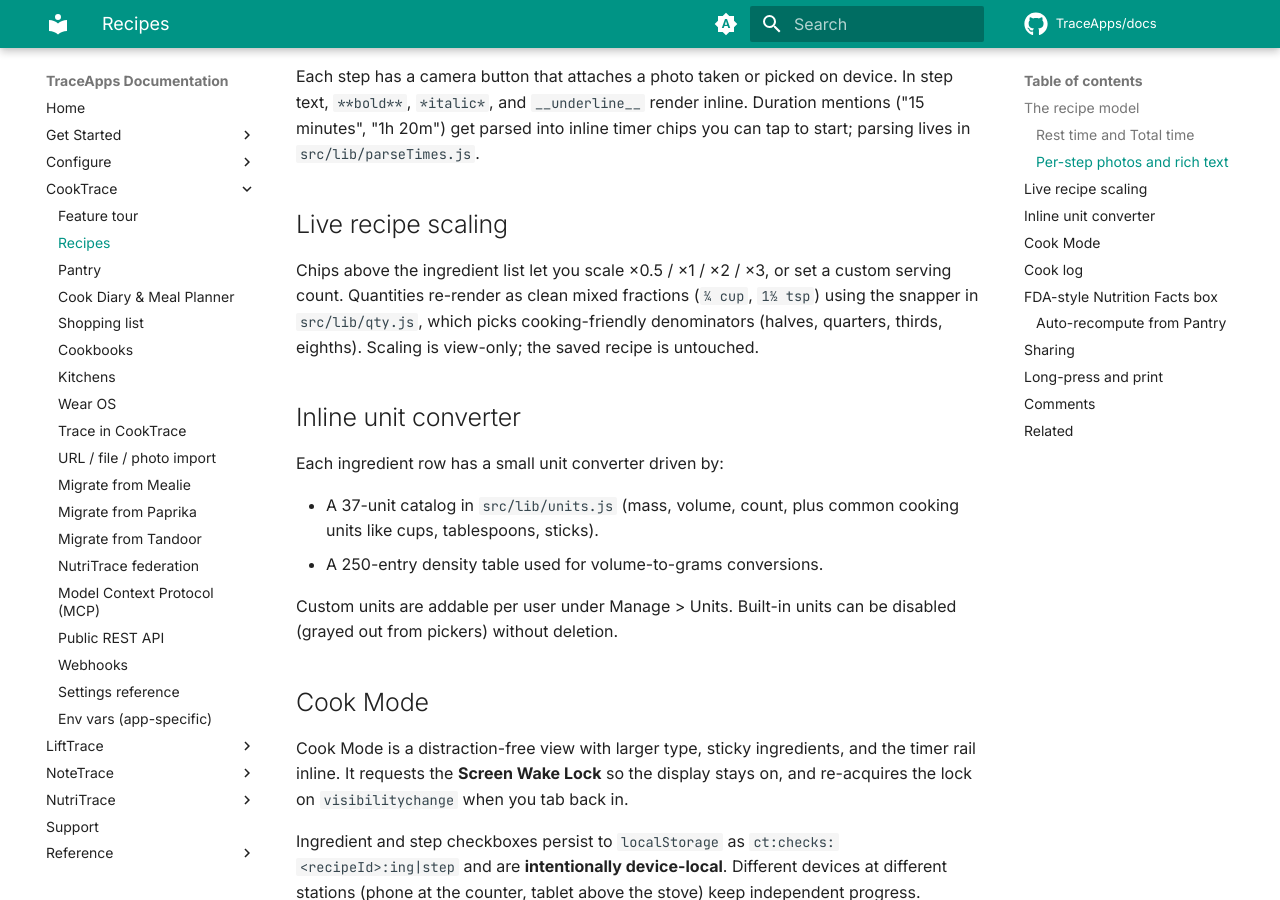
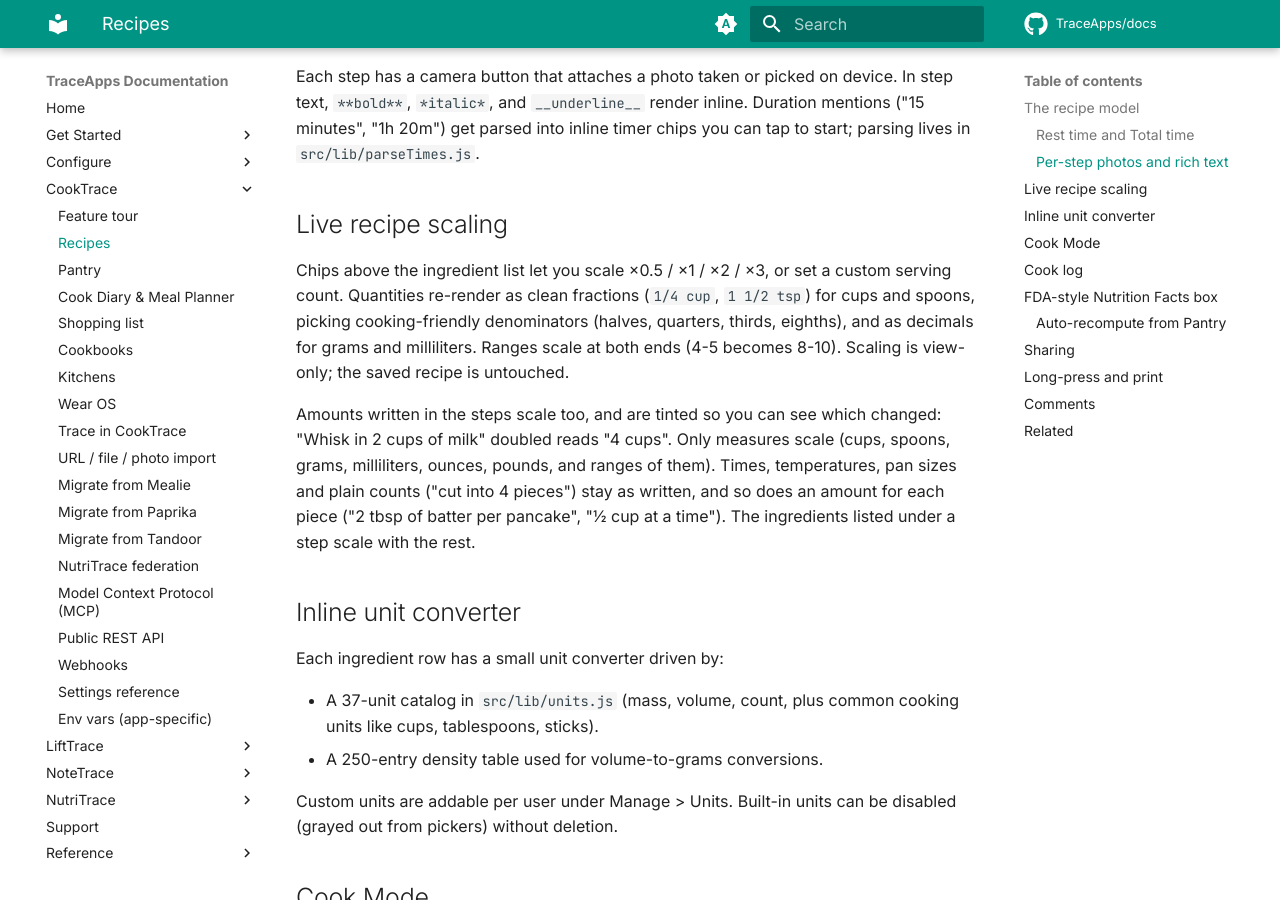
Before and after one commit to TraceApps/docs, an MkDocs documentation site: the page built from docs/cooktrace/recipes.md, in a window 1280 px wide and 900 px high, scrolled down 978 px. Built offline with MkDocs 1.6.1 and Material for MkDocs 9.7.7, drawn with Linux system fonts in a browser that asks for light colours; comment, search, counter and statistics services are not loaded.

Commit message:
CookTrace: step amounts follow the servings

```diff
--- a/docs/cooktrace/recipes.md
+++ b/docs/cooktrace/recipes.md
@@ -29,7 +29,9 @@ Each step has a camera button that attaches a photo taken or picked on device. I
 
 ## Live recipe scaling
 
-Chips above the ingredient list let you scale ×0.5 / ×1 / ×2 / ×3, or set a custom serving count. Quantities re-render as clean mixed fractions (`¼ cup`, `1½ tsp`) using the snapper in `src/lib/qty.js`, which picks cooking-friendly denominators (halves, quarters, thirds, eighths). Scaling is view-only; the saved recipe is untouched.
+Chips above the ingredient list let you scale ×0.5 / ×1 / ×2 / ×3, or set a custom serving count. Quantities re-render as clean fractions (`1/4 cup`, `1 1/2 tsp`) for cups and spoons, picking cooking-friendly denominators (halves, quarters, thirds, eighths), and as decimals for grams and milliliters. Ranges scale at both ends (4-5 becomes 8-10). Scaling is view-only; the saved recipe is untouched.
+
+Amounts written in the steps scale too, and are tinted so you can see which changed: "Whisk in 2 cups of milk" doubled reads "4 cups". Only measures scale (cups, spoons, grams, milliliters, ounces, pounds, and ranges of them). Times, temperatures, pan sizes and plain counts ("cut into 4 pieces") stay as written, and so does an amount for each piece ("2 tbsp of batter per pancake", "1/2 cup at a time"). The ingredients listed under a step scale with the rest.
 
 ## Inline unit converter
 
```
